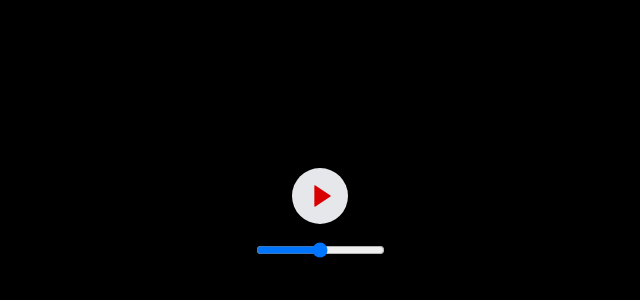
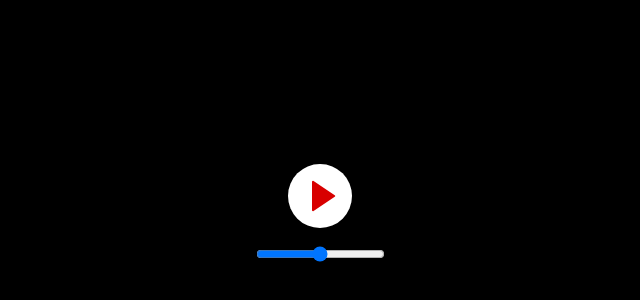
Before and after one commit to afkcodes/audio_player, a React (Vite) app: page / in a window 1280 px wide. Shown: the part 184-484 px from the top of the page, without its empty margins (320-960 px from the left). Built offline with nearby package versions, Linux system fonts and the light colour scheme.

Commit message:
update styling logic and change track

```diff
--- a/src/components/Home.tsx
+++ b/src/components/Home.tsx
@@ -1,5 +1,4 @@
 import { notifierState } from '../utils/common/notifier';
-import Progress from './Progress';
 import ProgressIcon from './ProgressIcon';
 import Volume from './Volume';
 
@@ -8,7 +7,7 @@ const Home = () => {
   return (
     <div className='flex justify-center items-center h-screen bg-black text-gray-300'>
       <div className='flex flex-col justify-center items-center gap-4'>
-        <ProgressIcon size='MD' />
+        <ProgressIcon size='LG' />
         <Volume />
       </div>
       {/* <Progress /> */}
--- a/src/components/ProgressIcon.tsx
+++ b/src/components/ProgressIcon.tsx
@@ -1,11 +1,11 @@
-import { RiPlayFill, RiPauseFill } from 'react-icons/ri';
+import { RiPlayFill, RiPauseMiniFill } from 'react-icons/ri';
 import AudioPlayer from '../modules/audio/audio';
 import AUDIO_STATE from '../modules/audio/state';
 import { metaData } from '../utils/common/data';
 import useNotifier from '../utils/hooks/useNotifier.hook';
 
 const audio = new AudioPlayer(
-  'https://aac.saavncdn.com/784/5346d8f2a5b23175eba11713420ec5e5_320.mp4'
+  'https://aac.saavncdn.com/815/483a6e118e8108cbb3e5cd8701674f32_320.mp4'
 );
 audio.attachAudioEventListeners();
 const audioInstance = AudioPlayer.getAudioInstance();
@@ -24,13 +24,13 @@ const sizeConfig: any = {
   LG: {
     outer: 'h-16 w-16',
     inner: 'after:h-14 after:w-14',
-    icon: 42,
+    icon: 48,
   },
 };
 
-const ProgressIcon = ({ size = 'MD' }) => {
+const ProgressIcon = ({ size = 'LG' }) => {
   const {
-    state: { CURRENT_TIME, IS_PLAYING },
+    state: { CURRENT_TIME, IS_PLAYING, ENDED },
   } = useNotifier('AUDIO_EVENTS', AUDIO_STATE);
 
   const duration = Math.round(audioInstance?.duration) || 0;
@@ -49,17 +49,19 @@ const ProgressIcon = ({ size = 'MD' }) => {
   return (
     <button
       style={{
-        backgroundImage: `conic-gradient(#d80000 ${durationPercent}%, lightgrey 0%)`,
+        backgroundImage: `conic-gradient(#d80000 ${durationPercent}%, ${
+          IS_PLAYING || (durationPercent > 0 && !ENDED) ? 'lightgrey' : 'white'
+        } ${durationPercent}%)`,
       }}
       onClick={() => {
         handlePlay(metaData);
       }}
       className={`
-       ${sizeConfig[size].outer} bg-gray-200 flex justify-center items-center rounded-full relative cursor-pointer after:transition-all after:duration-300 after:ease-in-out
-      after:content-[''] after:absolute after:top-1/2 after:left-1/2 ${sizeConfig[size].inner} after:bg-gray-200 after:rounded-full after:-translate-x-1/2 after:-translate-y-1/2
+       ${sizeConfig[size].outer} bg-white flex justify-center items-center rounded-full relative cursor-pointer after:transition-all after:duration-300 after:ease-in-out
+      after:content-[''] after:absolute after:top-1/2 after:left-1/2 ${sizeConfig[size].inner} after:bg-white after:rounded-full after:-translate-x-1/2 after:-translate-y-1/2
       `}>
       {IS_PLAYING ? (
-        <RiPauseFill
+        <RiPauseMiniFill
           size={sizeConfig[size].icon}
           color='#d80000'
           className='z-10'
--- a/src/utils/common/data.ts
+++ b/src/utils/common/data.ts
@@ -1,35 +1,35 @@
 export const metaData = {
-  title: 'Aasman Ke Neeche',
-  artist: 'Kishore Kumar',
-  album: 'Jewel Thief',
+  title: 'Apna Bana Le',
+  artist: 'Arijit Singh, Sachin-Jigar',
+  album: 'Bhediya',
   artwork: [
     {
-      src: 'https://c.saavncdn.com/784/Jewel-Thief-Hindi-1967-20200901153934-500x500.jpg',
+      src: 'https://c.saavncdn.com/815/Bhediya-Hindi-2022-20221206124543-500x500.jpg',
       sizes: '96x96',
       type: 'image/png',
     },
     {
-      src: 'https://c.saavncdn.com/784/Jewel-Thief-Hindi-1967-20200901153934-500x500.jpg',
+      src: 'https://c.saavncdn.com/815/Bhediya-Hindi-2022-20221206124543-500x500.jpg',
       sizes: '128x128',
       type: 'image/png',
     },
     {
-      src: 'https://c.saavncdn.com/784/Jewel-Thief-Hindi-1967-20200901153934-500x500.jpg',
+      src: 'https://c.saavncdn.com/815/Bhediya-Hindi-2022-20221206124543-500x500.jpg',
       sizes: '192x192',
       type: 'image/png',
     },
     {
-      src: 'https://c.saavncdn.com/784/Jewel-Thief-Hindi-1967-20200901153934-500x500.jpg',
+      src: 'https://c.saavncdn.com/815/Bhediya-Hindi-2022-20221206124543-500x500.jpg',
       sizes: '256x256',
       type: 'image/png',
     },
     {
-      src: 'https://c.saavncdn.com/784/Jewel-Thief-Hindi-1967-20200901153934-500x500.jpg',
+      src: 'https://c.saavncdn.com/815/Bhediya-Hindi-2022-20221206124543-500x500.jpg',
       sizes: '384x384',
       type: 'image/png',
     },
     {
-      src: 'https://c.saavncdn.com/784/Jewel-Thief-Hindi-1967-20200901153934-500x500.jpg',
+      src: 'https://c.saavncdn.com/815/Bhediya-Hindi-2022-20221206124543-500x500.jpg',
       sizes: '512x512',
       type: 'image/png',
     },
```
